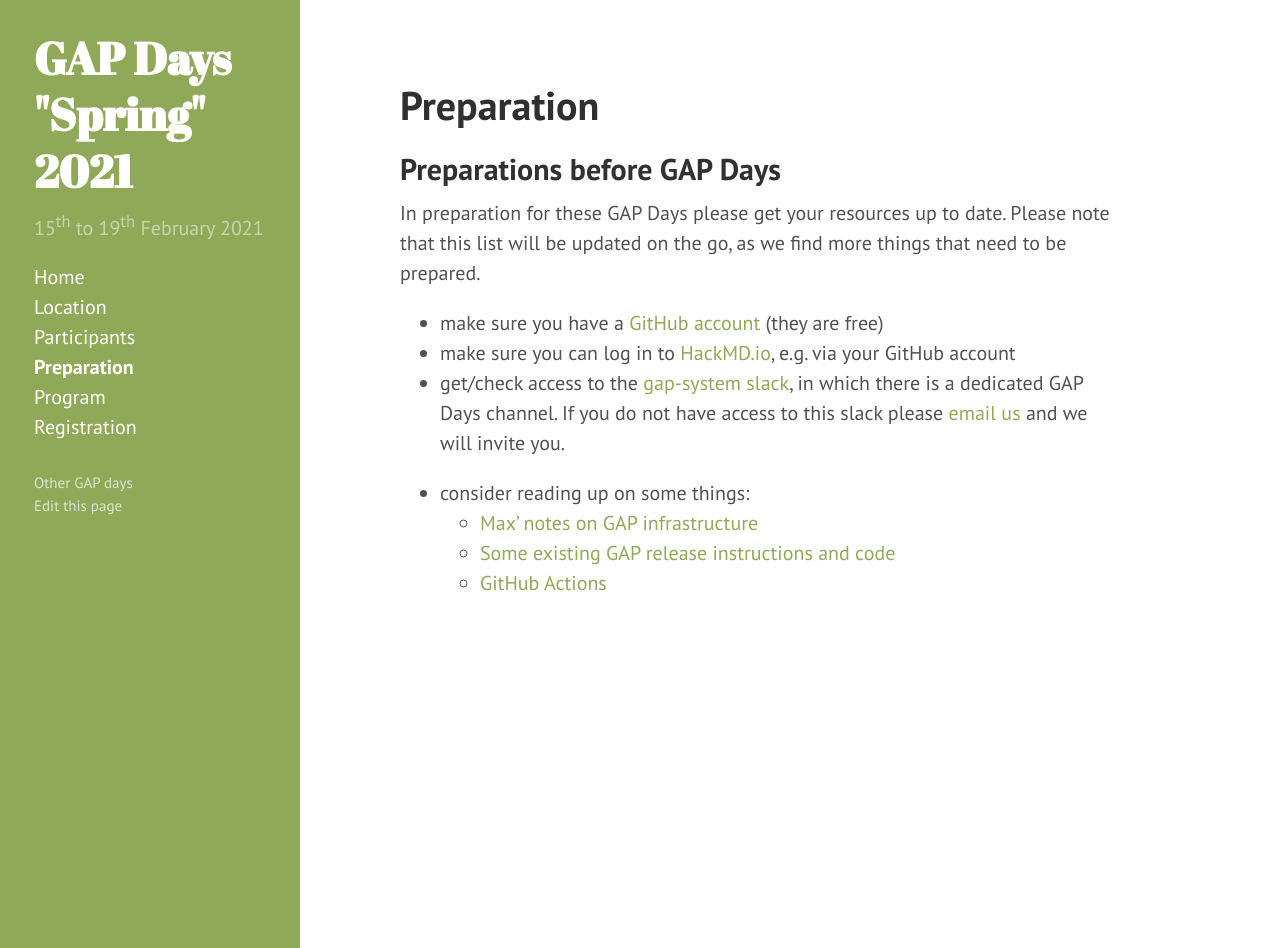
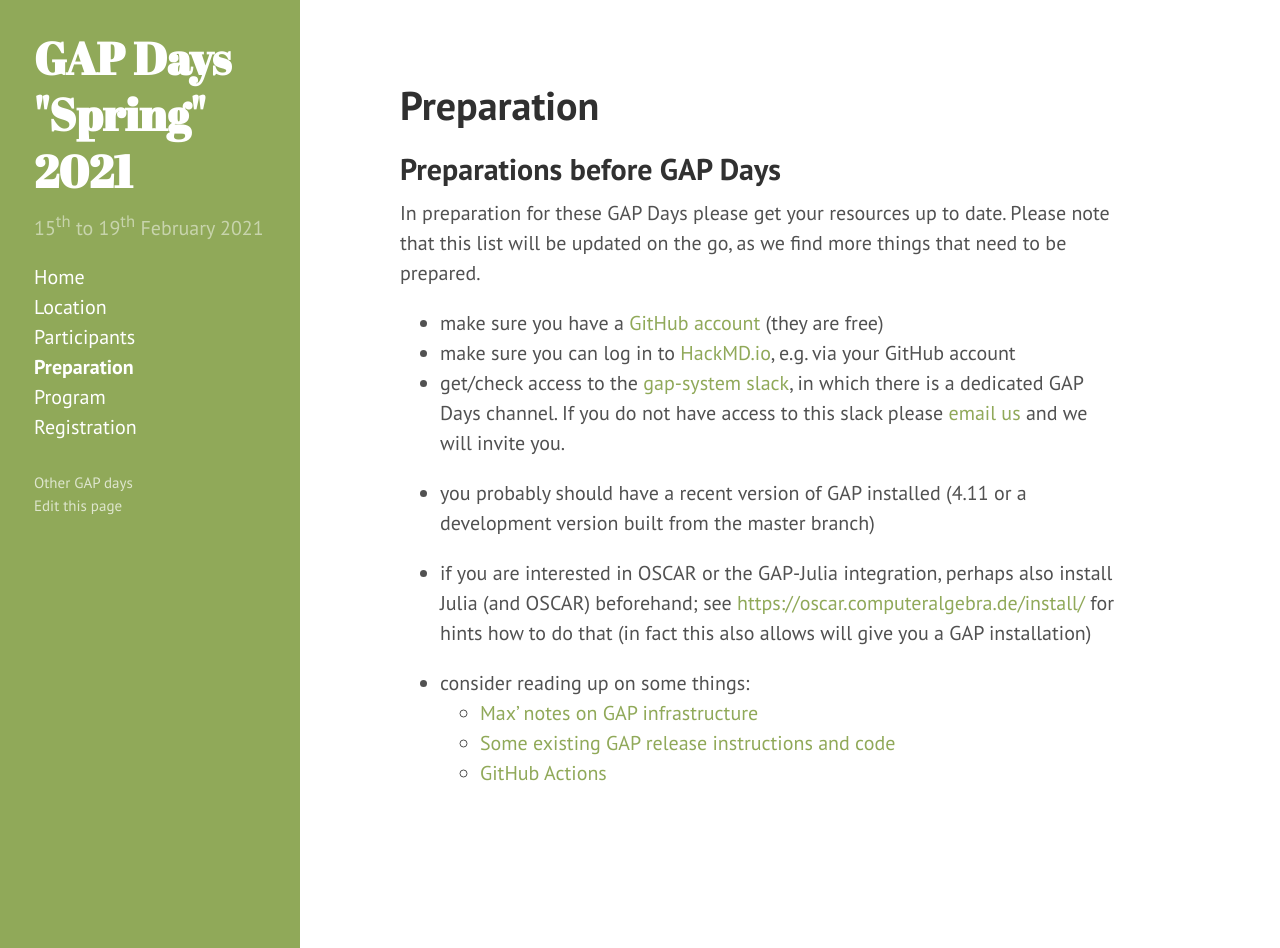
Before and after one commit to gapdays/gapdays2021-spring, a Jekyll site: the page built from preparation.md, in a window 1280 px wide and 948 px high. Built offline with Jekyll 4.4.1, drawn with Linux system fonts in a browser that asks for light colours.

Commit message:
more prep notes

```diff
--- a/preparation.md
+++ b/preparation.md
@@ -12,6 +12,10 @@ Please note that this list will be updated on the go, as we find more things tha
 - get/check access to the [gap-system slack](https://gap-system.slack.com), in which there is a dedicated GAP Days channel.
 If you do not have access to this slack please [email us](mailto:{{site.email}}) and we will invite you.
 
+- you probably should have a recent version of GAP installed (4.11 or a development version built from the master branch)
+
+- if you are interested in OSCAR or the GAP-Julia integration, perhaps also install Julia (and OSCAR) beforehand; see <https://oscar.computeralgebra.de/install/> for hints how to do that (in fact this also allows will give you a GAP installation)
+
 - consider reading up on some things:
     - [Max' notes on GAP infrastructure](https://hackmd.io/EUtMx_2mRTaIYYlWSaVI6A)
     - [Some existing GAP release instructions and code](https://github.com/gap-system/gap-distribution/tree/master/DistributionUpdate)
```
